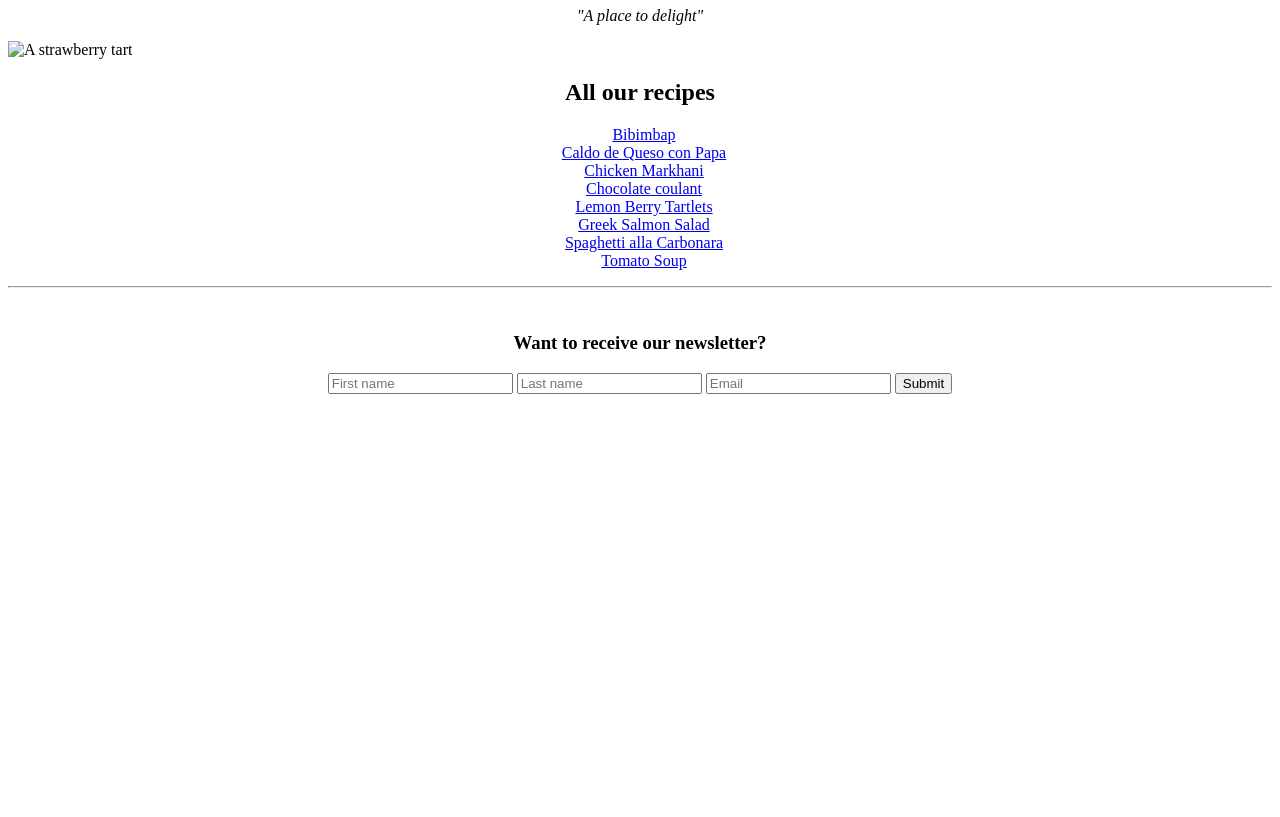
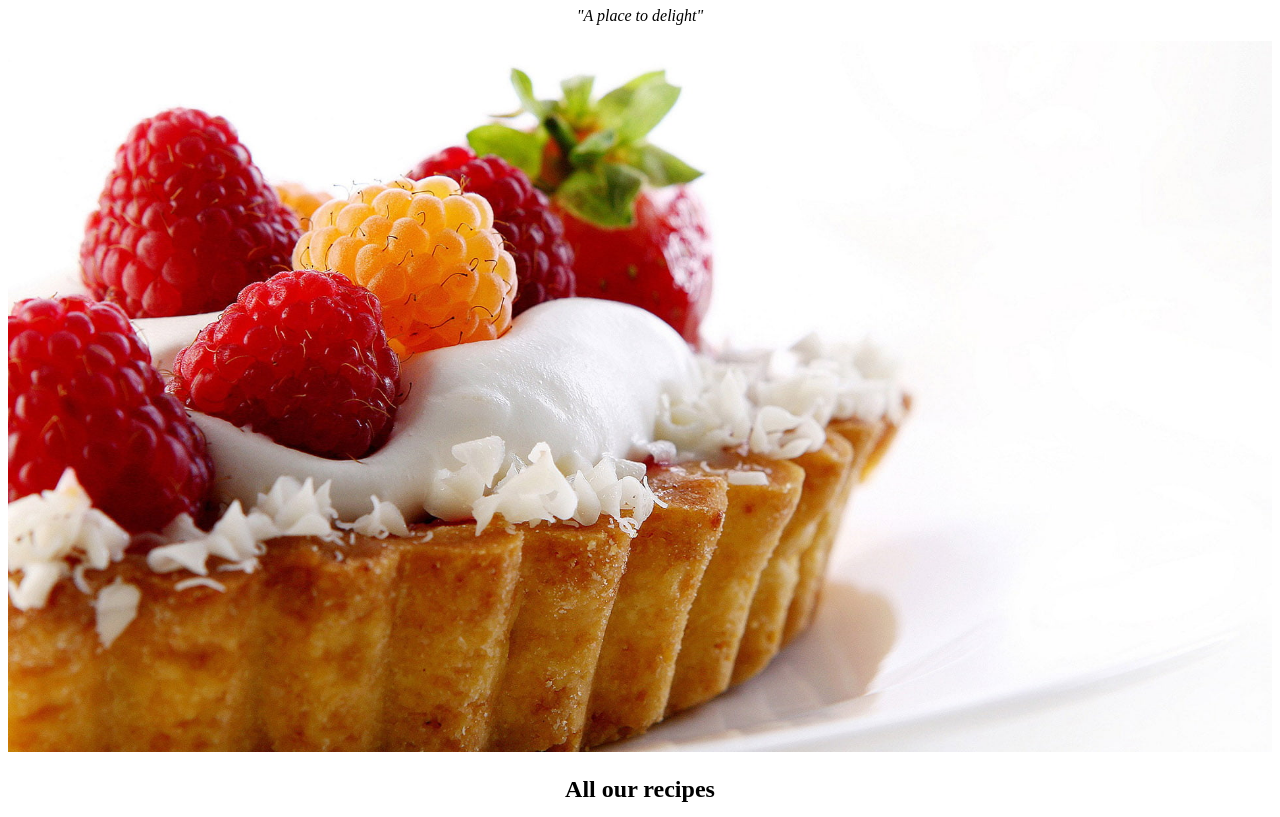
Before and after one commit to OneAlpacaMore/odin-recipes, a plain HTML site: page index.html in a window 1280 px wide. Shown: the part 73-890 px from the top of the page. Before the commit the page ends 800 px from the top, so only its background shows below. Drawn offline with Linux system fonts and the light colour scheme; the site is published under a folder, as on GitHub Pages, so addresses that start at the root find nothing.

Commit message:
Test for images on Github

```diff
--- a/index.html
+++ b/index.html
@@ -28,7 +28,7 @@
 
     <h1>Odin Recipes</h1>
     <p><i>"A place to delight"</i></p>
-    <img src="/img/mainpage.jpg" alt="A strawberry tart" width="100%">
+    <img src="img/mainpage.jpg" alt="A strawberry tart" width="100%">
 
     <h2>All our recipes</h2>
     <ul>
```
